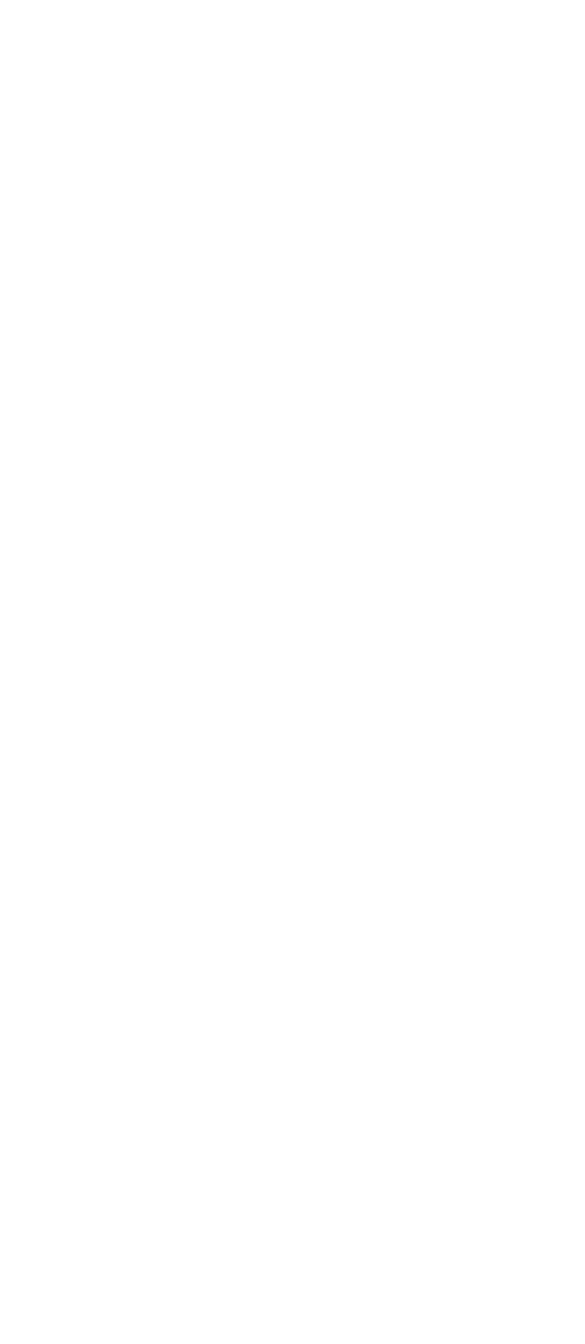
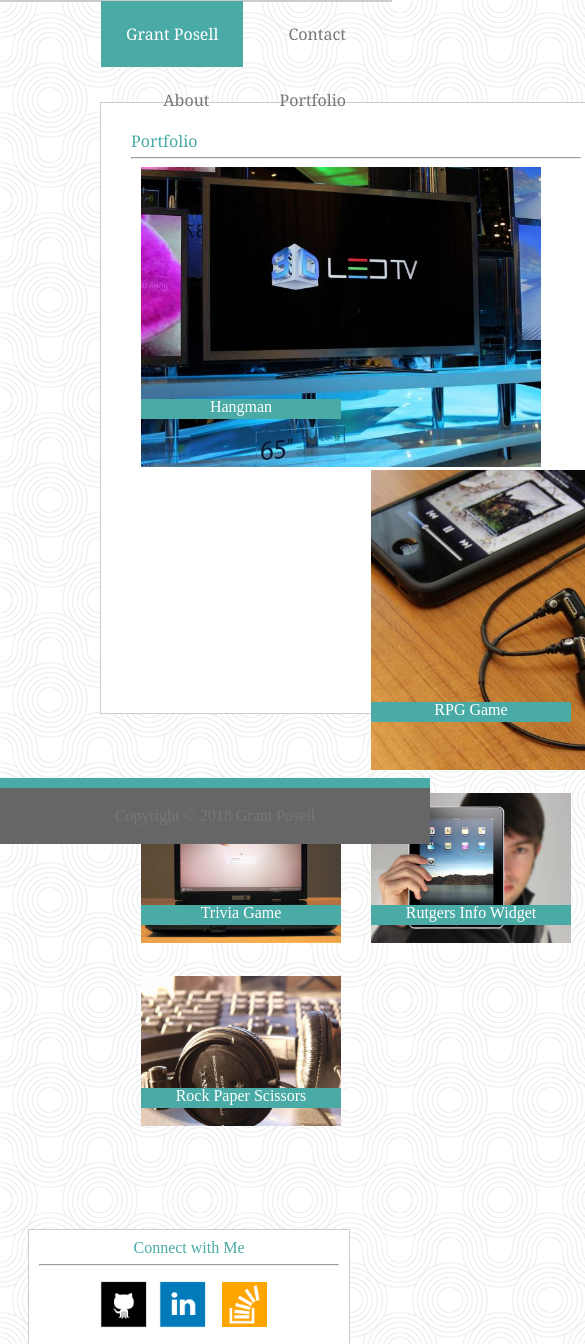
Before and after one commit to grantposell/Responsive-Portfolio, a plain HTML site: page portfolio.html in a window 390 px wide. Shown: the top 1344 px of the page, 585 px wide, since content can reach past the window. Before the commit the page ends 844 px from the top, so only its background shows below. Drawn offline with Linux system fonts and the light colour scheme.

Commit message:
Responsive Page for submittal

```diff
--- a/assets/css/style.css
+++ b/assets/css/style.css
@@ -270,3 +270,46 @@ footer{
 a{
     color: white;
 }
+@media only screen and (max-width: 640px) {
+header{
+    position: static;
+}
+#aboutme{
+    float: none;
+}
+#connect{
+    margin-left: 100px;
+
+}
+#portfolio{
+    float: none;
+}
+.hangmanbox{
+    clear: both;
+     width: 100px;
+     margin-left: 10px;
+     position: relative;
+     text-align: center;
+     color: white;
+     float:none;
+}
+.hangimg{
+    width:400px;
+}
+/*keep scaling the rest of the images like the above, this should provide the proper viewpoint for portfolio*/
+/*fix the label overlays for the photos*/
+/*resize the box for the portfolio pages*/
+.rpgimg{
+    width:400px;
+}
+}
+
+
+
+
+@media only screen and (max-width:768px) and (min-width:641px){
+
+
+
+}
+@media only screen and (max-width:980px) and (min-width:769px){
--- a/contact.html
+++ b/contact.html
@@ -0,0 +1,78 @@
+<!DOCTYPE html>
+<!--Setting the language to US English-->
+<html lang="en-us">
+
+<head>
+    <title>Grant Posell</title>
+    <meta charset="UTF-8" />
+    <meta name="viewport" content="width=device-width, initial-scale=1.0">
+    <meta http-equiv="X-UA-Compatible" content="ie=edge">
+    <link rel="stylesheet" type="text/css" href="./assets/css/reset.css">
+    <link rel="stylesheet" type="text/css" href="./assets/css/style.css">
+
+</head>
+
+<body>
+
+    <header>
+        <nav>
+            <ul>
+                <li id="name">
+                    <h1>Grant Posell</h1>
+                </li>
+                <li>
+                    <a class="navbar" href="./contact.html">Contact</a>
+                </li>
+                <li>
+                    <a class="navbar" href="./portfolio.html">Portfolio</a>
+                </li>
+                <li>
+                    <a class="navbar" href="./index.html">About</a>
+                </li>
+            </ul>
+        </nav>
+    </header>
+<!--Contact form-->
+    <section id="form">
+        <h2>Contact Me</h2>
+        <hr/>
+        <form action="mailto:grantposell@gmail.com" method="post" enctype="text/plain">
+            <br/> Name:
+            <br>
+            <input type="text" name="name" id="namein">
+            <br/>
+            <br/> Email:
+            <br/>
+            <input type="text" name="email" id="email">
+            <br>
+            <br/> Message:
+            <br/>
+            <br/>
+            <textarea rows="4" cols="60" name="comment" form="usrform"></textarea>
+            <br>
+            <br>
+            <input type="submit" value="Submit" id="subbtn">
+        </form>
+
+    </section>
+<!--Connect with me via social media and code forums-->
+    <section id="connect">
+        <h3>Connect with Me</h3>
+        <hr />
+        <a href="https://github.com/grantposell">
+            <img src="./assets/images/github.png" alt="GitHub" id="github">
+        </a>
+        <a href="https://www.linkedin.com/in/grantposell/">
+            <img src="./assets/images/linkedin.png" alt="LinkedIn" id="linkedin">
+        </a>
+        <a href="https://stackoverflow.com/users/6174079/grant-thomas-posell">
+            <img src="./assets/images/stack.png" alt="StackOverflow" id="stack">
+        </a>
+    </section>
+
+    <footer>
+        Copyright © 2018 Grant Posell
+    </footer>
+</body>
+
+</html>
--- a/portfolio.html
+++ b/portfolio.html
@@ -0,0 +1,82 @@
+<!DOCTYPE html>
+<!--Setting the language to US English-->
+<html lang="en-us">
+
+<head>
+    <title>Grant Posell</title>
+    <meta charset="UTF-8" />
+    <meta name="viewport" content="width=device-width, initial-scale=1.0">
+    <meta http-equiv="X-UA-Compatible" content="ie=edge">
+    <link rel="stylesheet" type="text/css" href="./assets/css/reset.css">
+    <link rel="stylesheet" type="text/css" href="./assets/css/style.css">
+
+</head>
+
+<body>
+
+    <header>
+        <nav>
+            <ul>
+                <li id="name">
+                    <h1>Grant Posell</h1>
+                </li>
+                <!--Navbar with links to pages-->
+                <li>
+                    <a class="navbar" href="./contact.html">Contact</a>
+                </li>
+                <li>
+                    <a class="navbar" href="./portfolio.html">Portfolio</a>
+                </li>
+                <li>
+                    <a class="navbar" href="./index.html">About</a>
+                </li>
+            </ul>
+        </nav>
+    </header>
+    <!--Portfolio section-->
+    <section id="portfolio">
+        <h2>Portfolio</h2>
+        <hr/>
+        <div class="hangmanbox">
+        <img src="./assets/images/tv.jpg" alt="hangman" class="hangimg">
+        <div class="hangman"><h4>Hangman</h4></div>
+        </div>
+        <div class="rpgbox">
+        <img src="./assets/images/earbud.jpg" alt="rpg" class="rpgimg">
+        <div class="rpg"><h4>RPG Game</h4></div>
+        </div>
+        <div class="triviabox">
+            <img src="./assets/images/computer.jpg" alt="trivia" class="triviaimg">
+        <div class="trivia"><h4>Trivia Game</h4></div>
+        </div>
+        <div class="rutgersbox">
+            <img src="./assets/images/ipad.jpg" alt="rutgers" class="rutgersimg">
+        <div class="rutgers"><h4>Rutgers Info Widget</h4></div>
+        </div>
+        <div class="rockbox">
+            <img src="./assets/images/headphone.jpg" alt="rock" class="rockimg">
+        <div class="rock"><h4>Rock Paper Scissors</h4></div>
+        </div>
+    </section>
+
+<!--Connect with me via social media-->
+    <section id="connect">
+        <h3>Connect with Me</h3>
+        <hr />
+        <a href="https://github.com/grantposell">
+            <img src="./assets/images/github.png" alt="GitHub" id="github">
+        </a>
+        <a href="https://www.linkedin.com/in/grantposell/">
+            <img src="./assets/images/linkedin.png" alt="LinkedIn" id="linkedin">
+        </a>
+        <a href="https://stackoverflow.com/users/6174079/grant-thomas-posell">
+            <img src="./assets/images/stack.png" alt="StackOverflow" id="stack">
+        </a>
+    </section>
+
+    <footer>
+        Copyright © 2018 Grant Posell
+    </footer>
+</body>
+
+</html>
```
Also changed, not shown: index.html (+74 -0 lines), assets/images/tv.jpg (renamed from assets/images/tv copy.jpg), 3 other files.
